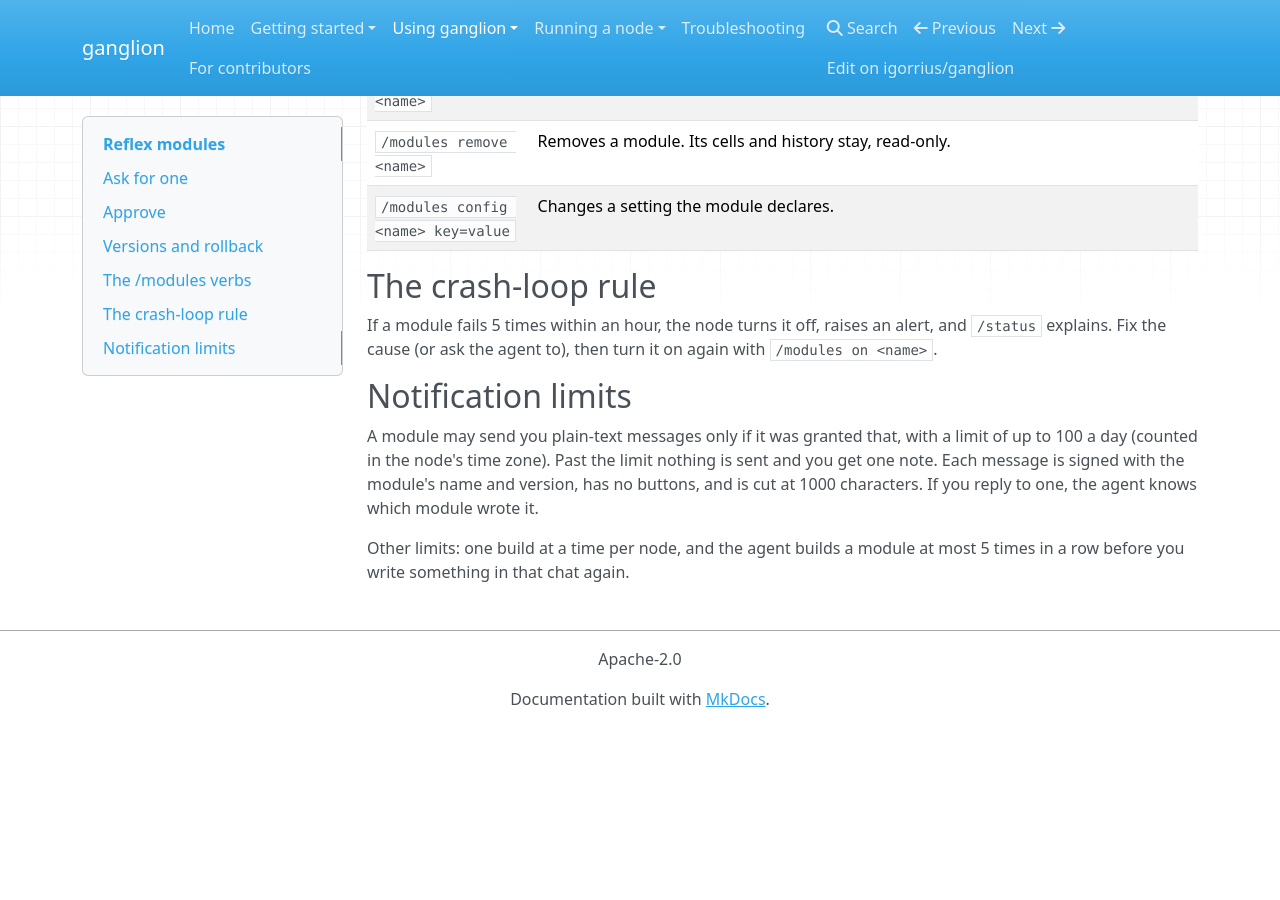
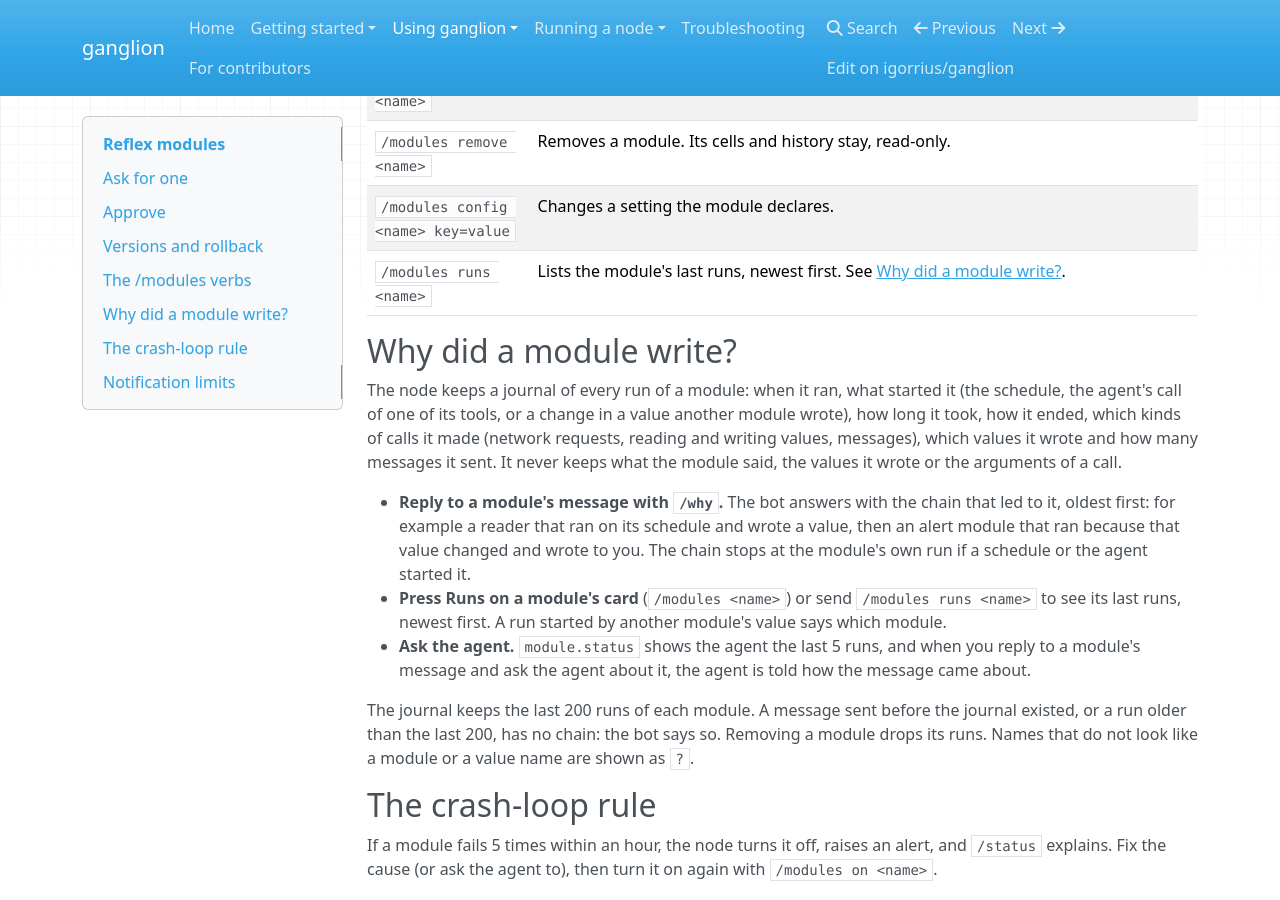
Before and after one commit to igorrius/ganglion, an MkDocs documentation site: the page built from docs/guide/using/modules.md, in a window 1280 px wide and 900 px high, scrolled down 2061 px. Built offline with MkDocs 1.6.1, drawn with Linux system fonts in a browser that asks for light colours; nearby versions of some CDN libraries; before the commit the page ends 2788 px from its top, so only the background shows below that.

Commit message:
docs: the module run journal
Co-Authored-By: Claude Opus 5.5 <noreply@anthropic.com>

```diff
--- a/docs/guide/using/modules.md
+++ b/docs/guide/using/modules.md
@@ -57,6 +57,17 @@ All of these work in your private chat and none restarts the node.
 | `/modules off <name>` and `/modules on <name>` | Pauses and resumes a module. |
 | `/modules remove <name>` | Removes a module. Its cells and history stay, read-only. |
 | `/modules config <name> key=value` | Changes a setting the module declares. |
+| `/modules runs <name>` | Lists the module's last runs, newest first. See [Why did a module write?](#why-did-a-module-write). |
+
+## Why did a module write?
+
+The node keeps a journal of every run of a module: when it ran, what started it (the schedule, the agent's call of one of its tools, or a change in a value another module wrote), how long it took, how it ended, which kinds of calls it made (network requests, reading and writing values, messages), which values it wrote and how many messages it sent. It never keeps what the module said, the values it wrote or the arguments of a call.
+
+- **Reply to a module's message with `/why`.** The bot answers with the chain that led to it, oldest first: for example a reader that ran on its schedule and wrote a value, then an alert module that ran because that value changed and wrote to you. The chain stops at the module's own run if a schedule or the agent started it.
+- **Press Runs on a module's card** (`/modules <name>`) or send `/modules runs <name>` to see its last runs, newest first. A run started by another module's value says which module.
+- **Ask the agent.** `module.status` shows the agent the last 5 runs, and when you reply to a module's message and ask the agent about it, the agent is told how the message came about.
+
+The journal keeps the last 200 runs of each module. A message sent before the journal existed, or a run older than the last 200, has no chain: the bot says so. Removing a module drops its runs. Names that do not look like a module or a value name are shown as `?`.
 
 ## The crash-loop rule
 
```
Also changed, not shown: docs/README.md (+5 -0 lines), docs/architecture/05-code-map.md (+4 -4 lines), docs/guide/using/commands.md (+1 -0 lines), docs/plans/module-run-journal.md (+3 -3 lines).
